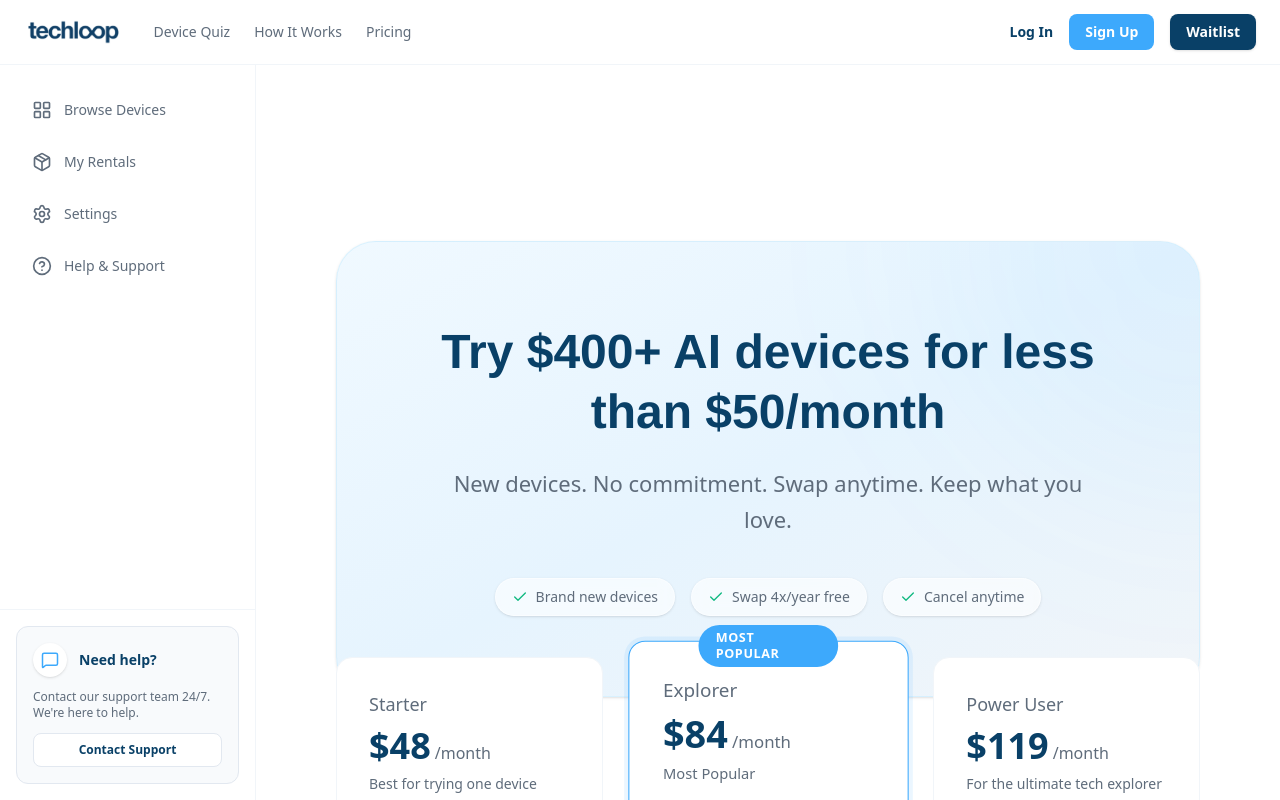
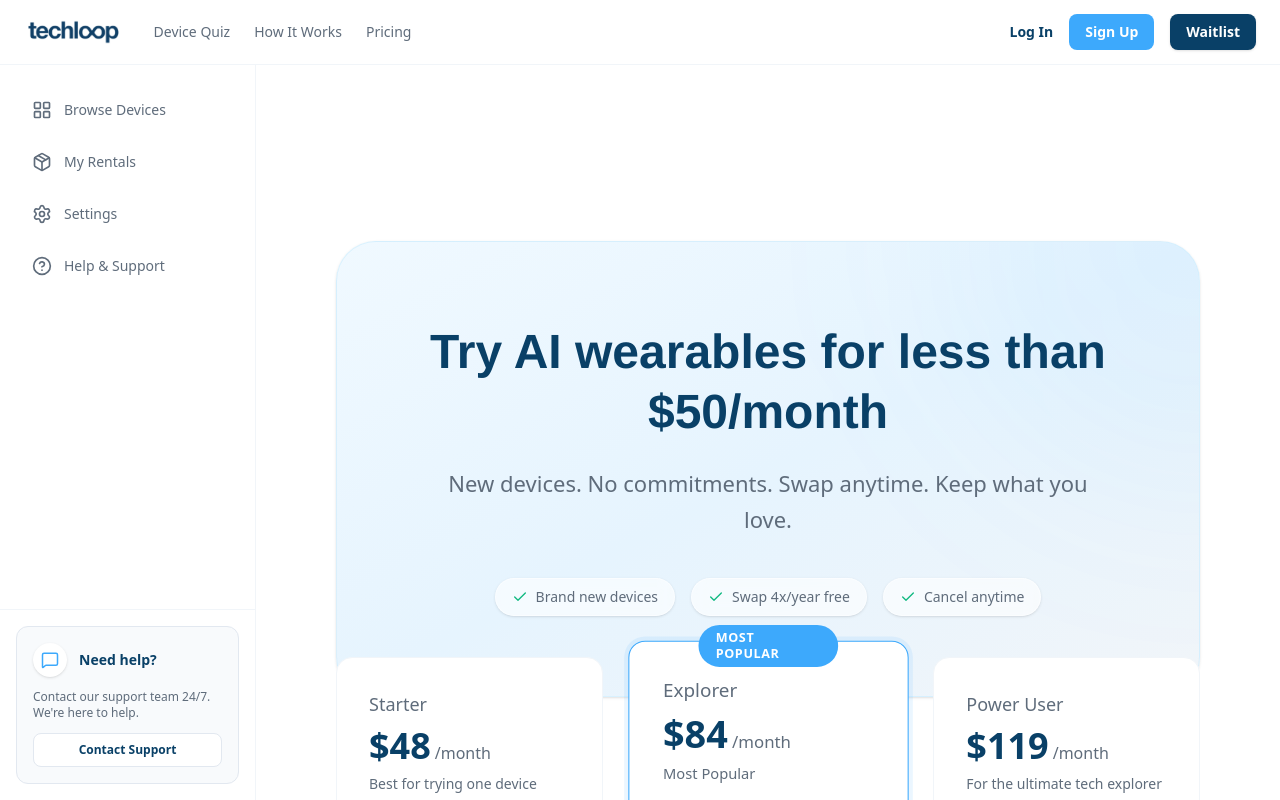
Before and after one commit to thinking-spot/techloop, a Next.js app: page /pricing in a window 1280 px wide. Shown: the top 800 px of the page. Built offline with nearby package versions, Linux system fonts and the light colour scheme.

Commit message:
metadata and H1s

```diff
--- a/src/app/how-it-works/page.tsx
+++ b/src/app/how-it-works/page.tsx
@@ -15,7 +15,7 @@ import {
 import { Button } from "@/components/ui/Button";
 
 export const metadata: Metadata = {
-    title: "How Techloop Works | Rent, Try, Swap AI Wearables",
+    title: "How Techloop Works | Rent, Try, Swap Buy | AI Wearables",
     description: "Pick a device. Try it for $48/mo. Swap for a different one. Or keep it and buy it. No long-term commitments.",
     openGraph: {
         images: "/images/techloop-wordmark.png",
@@ -33,7 +33,7 @@ export default function HowItWorksPage() {
                     <div className="absolute top-0 right-0 w-[500px] h-[500px] bg-[#3DA9FC]/5 blur-[100px] rounded-full pointer-events-none -translate-y-1/2 translate-x-1/2" />
 
                     <h1 className="relative mx-auto mb-6 font-display text-[40px] font-bold leading-tight text-headline md:text-[48px]">
-                        Rent, swap, love, keep. <br className="hidden md:block" />Wearable AI for $48/m
+                        Try, swap, love, buy. <br className="hidden md:block" />Wearable AI for $48/m
                     </h1>
                     <p className="relative mx-auto mb-10 text-[20px] md:text-[22px] text-paragraph max-w-2xl leading-relaxed">
                         No commitment. No risk. Pick any device and try it for real. If you love it, keep it.
--- a/src/app/pricing/page.tsx
+++ b/src/app/pricing/page.tsx
@@ -97,10 +97,10 @@ export default function PricingPage() {
                     <div className="absolute top-0 right-0 w-[500px] h-[500px] bg-[#3DA9FC]/5 blur-[100px] rounded-full pointer-events-none -translate-y-1/2 translate-x-1/2" />
 
                     <h1 className="relative mx-auto mb-6 font-display text-[40px] font-bold leading-tight text-headline md:text-[48px]">
-                        Try $400+ AI devices for less than $50/month
+                        Try AI wearables for less than $50/month
                     </h1>
                     <p className="relative mx-auto mb-10 text-[20px] md:text-[22px] text-paragraph max-w-2xl mx-auto leading-relaxed">
-                        New devices. No commitment. Swap anytime. Keep what you love.
+                        New devices. No commitments. Swap anytime. Keep what you love.
                     </p>
 
                     <div className="relative flex flex-wrap justify-center gap-4 text-sm font-medium text-paragraph/80">
```
